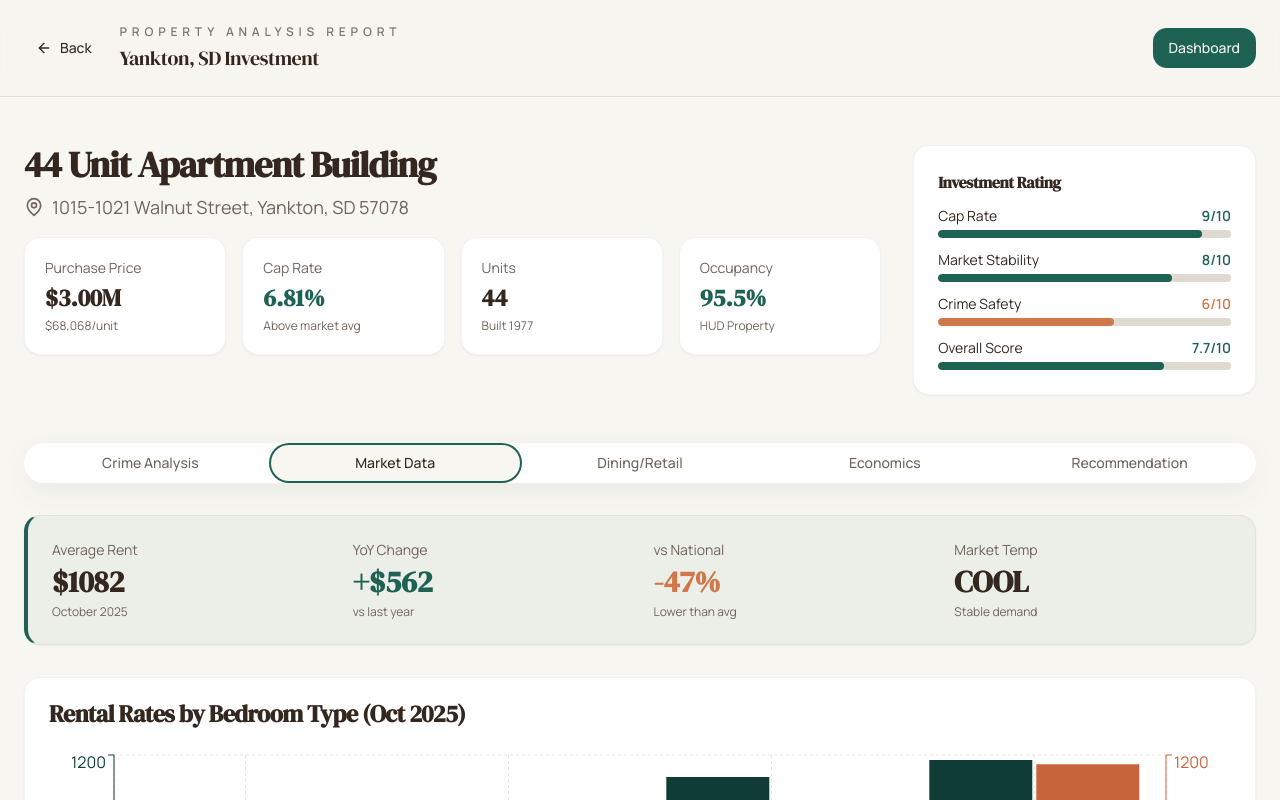
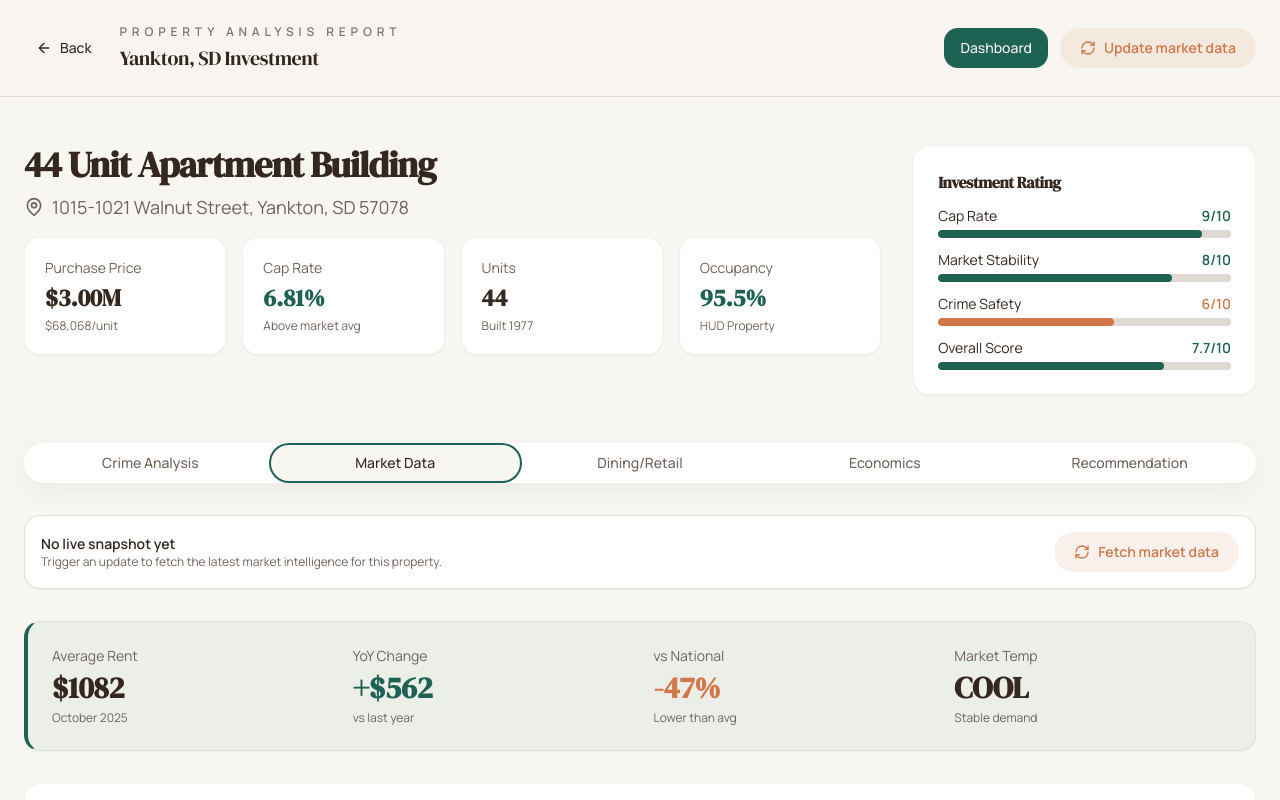
Before and after one commit to aaradhysharma/happyeverydaypropertymanagement, a Next.js app in the folder frontend/: page /properties/yankton-sd in a window 1280 px wide. Both pictures are taken after a click on the tab "Market Data". Shown: the top 800 px of the page. Built offline with nearby package versions, Linux system fonts and the light colour scheme.

Commit message:
feat: add live refresh controls to yankton report

```diff
--- a/frontend/app/properties/yankton-sd/page.tsx
+++ b/frontend/app/properties/yankton-sd/page.tsx
@@ -1,13 +1,16 @@
 "use client";
 
 import { useState } from "react";
+import { useQuery, useMutation, useQueryClient } from "@tanstack/react-query";
 import Link from "next/link";
 import { Button } from "@/components/ui/button";
 import { Card, CardContent, CardHeader, CardTitle } from "@/components/ui/card";
 import { Tabs, TabsContent, TabsList, TabsTrigger } from "@/components/ui/tabs";
+import { analyticsApi } from "@/lib/api";
 import {
   Building2, MapPin, TrendingUp, AlertTriangle, ShieldAlert,
-  UtensilsCrossed, Briefcase, Home, DollarSign, Calendar, ArrowLeft
+  UtensilsCrossed, Briefcase, Home, DollarSign, Calendar, ArrowLeft,
+  Loader2, RefreshCw
 } from "lucide-react";
 import {
   BarChart, Bar, LineChart, Line, PieChart, Pie, Cell,
@@ -124,8 +127,59 @@ const marketMetrics = {
 
 const COLORS = ["#0f3d35", "#c8643c", "#4a7c7e", "#d4976c", "#2c5f5f", "#999999"];
 
+type MarketSnapshot = {
+  fetched_at: string;
+  source: string;
+  source_url?: string;
+  listing_price?: number | null;
+  rent_estimate?: number | null;
+  price_per_sqft?: number | null;
+  confidence_score?: number | null;
+  beds?: number | null;
+  baths?: number | null;
+  square_feet?: number | null;
+  comparables?: Array<{
+    title: string;
+    url: string;
+    price?: number | null;
+    beds?: number | null;
+    baths?: number | null;
+    square_feet?: number | null;
+  }>;
+};
+
+const PROPERTY_ID = 1;
+
+const formatCurrency = (value?: number | null) =>
+  value != null ? `$${Number(value).toLocaleString()}` : "—";
+
+const formatPercent = (value?: number | null) =>
+  value != null ? `${(Number(value) * 100).toFixed(0)}%` : "—";
+
 export default function YanktonPropertyReport() {
   const [activeTab, setActiveTab] = useState("overview");
+  const queryClient = useQueryClient();
+
+  const { data: marketSnapshot, isFetching: marketSnapshotFetching } = useQuery<MarketSnapshot | null>({
+    queryKey: ["market-data", PROPERTY_ID],
+    queryFn: async () => {
+      try {
+        const response = await analyticsApi.getLatestMarketData(PROPERTY_ID);
+        return response.data as MarketSnapshot;
+      } catch {
+        return null;
+      }
+    },
+    staleTime: 1000 * 60 * 60,
+    retry: false,
+  });
+
+  const refreshMarketDataMutation = useMutation({
+    mutationFn: analyticsApi.refreshMarketData,
+    onSuccess: () => {
+      queryClient.invalidateQueries({ queryKey: ["market-data", PROPERTY_ID] });
+    },
+  });
 
   return (
     <div className="min-h-screen bg-background">
@@ -144,9 +198,23 @@ export default function YanktonPropertyReport() {
               <h1 className="text-xl font-heading text-foreground">Yankton, SD Investment</h1>
             </div>
           </div>
-          <Link href="/dashboard">
-            <Button className="button-primary">Dashboard</Button>
-          </Link>
+          <div className="flex items-center gap-3">
+            <Link href="/dashboard">
+              <Button className="button-primary">Dashboard</Button>
+            </Link>
+            <Button
+              onClick={() => refreshMarketDataMutation.mutate()}
+              disabled={refreshMarketDataMutation.isPending}
+              className="rounded-full bg-secondary/10 px-5 py-2 text-sm font-semibold text-secondary transition-colors hover:bg-secondary/20"
+            >
+              {refreshMarketDataMutation.isPending ? (
+                <Loader2 className="mr-2 h-4 w-4 animate-spin" />
+              ) : (
+                <RefreshCw className="mr-2 h-4 w-4" />
+              )}
+              {refreshMarketDataMutation.isPending ? "Updating market" : "Update market data"}
+            </Button>
+          </div>
         </div>
       </header>
 
@@ -485,6 +553,106 @@ export default function YanktonPropertyReport() {
 
           {/* Market Data Tab */}
           <TabsContent value="market" className="space-y-8">
+            {marketSnapshotFetching && (
+              <Card className="surface-card border border-border/70">
+                <CardContent className="flex items-center gap-3 p-4 text-sm text-muted-foreground">
+                  <Loader2 className="h-4 w-4 animate-spin" />
+                  Fetching live market snapshot...
+                </CardContent>
+              </Card>
+            )}
+
+            {marketSnapshot && (
+              <Card className="surface-card border border-primary/30 bg-primary/5">
+                <CardContent className="p-6">
+                  <div className="flex flex-col gap-6 md:flex-row md:items-center md:justify-between">
+                    <div>
+                      <p className="eyebrow text-secondary">Live market snapshot</p>
+                      <h3 className="text-2xl font-heading text-foreground">
+                        Updated {new Date(marketSnapshot.fetched_at).toLocaleString()}
+                      </h3>
+                      <p className="text-sm text-muted-foreground">
+                        Source: {marketSnapshot.source}
+                      </p>
+                    </div>
+                    <div className="grid gap-4 md:grid-cols-2">
+                      <div className="rounded-xl bg-background/90 p-4 shadow-sm">
+                        <p className="text-xs text-muted-foreground">Listing price</p>
+                        <p className="mt-1 text-xl font-semibold text-foreground">{formatCurrency(marketSnapshot.listing_price)}</p>
+                      </div>
+                      <div className="rounded-xl bg-background/90 p-4 shadow-sm">
+                        <p className="text-xs text-muted-foreground">Rent estimate</p>
+                        <p className="mt-1 text-xl font-semibold text-foreground">{formatCurrency(marketSnapshot.rent_estimate)}</p>
+                      </div>
+                      <div className="rounded-xl bg-background/90 p-4 shadow-sm">
+                        <p className="text-xs text-muted-foreground">Price per sqft</p>
+                        <p className="mt-1 text-xl font-semibold text-foreground">
+                          {marketSnapshot.price_per_sqft != null
+                            ? `$${Number(marketSnapshot.price_per_sqft).toFixed(0)}`
+                            : "—"}
+                        </p>
+                      </div>
+                      <div className="rounded-xl bg-background/90 p-4 shadow-sm">
+                        <p className="text-xs text-muted-foreground">Confidence score</p>
+                        <p className="mt-1 text-xl font-semibold text-foreground">
+                          {formatPercent(marketSnapshot.confidence_score)}
+                        </p>
+                      </div>
+                    </div>
+                  </div>
+                  {marketSnapshot.comparables && marketSnapshot.comparables.length > 0 && (
+                    <div className="mt-6">
+                      <p className="text-sm font-semibold text-muted-foreground mb-3">Top comparable listings</p>
+                      <div className="grid gap-4 md:grid-cols-3">
+                        {marketSnapshot.comparables.slice(0, 3).map((comp) => (
+                          <a
+                            key={comp.url}
+                            href={comp.url}
+                            target="_blank"
+                            rel="noopener noreferrer"
+                            className="rounded-2xl border border-border/60 bg-background/80 p-4 transition-all hover:border-primary/60 hover:bg-primary/5"
+                          >
+                            <p className="text-sm font-semibold text-primary">{comp.title}</p>
+                            <div className="mt-2 flex flex-wrap gap-3 text-xs text-muted-foreground">
+                              {comp.price != null && <span className="font-semibold text-foreground">{formatCurrency(comp.price)}</span>}
+                              {comp.beds != null && <span>{comp.beds} bd</span>}
+                              {comp.baths != null && <span>{comp.baths} ba</span>}
+                              {comp.square_feet != null && <span>{comp.square_feet.toLocaleString()} sqft</span>}
+                            </div>
+                          </a>
+                        ))}
+                      </div>
+                    </div>
+                  )}
+                </CardContent>
+              </Card>
+            )}
+
+            {!marketSnapshot && !marketSnapshotFetching && (
+              <Card className="surface-card border border-border/70">
+                <CardContent className="flex items-center justify-between gap-4 p-4">
+                  <div>
+                    <p className="text-sm font-semibold text-foreground">No live snapshot yet</p>
+                    <p className="text-xs text-muted-foreground">
+                      Trigger an update to fetch the latest market intelligence for this property.
+                    </p>
+                  </div>
+                  <Button
+                    onClick={() => refreshMarketDataMutation.mutate()}
+                    disabled={refreshMarketDataMutation.isPending}
+                    className="rounded-full bg-secondary/10 px-5 py-2 text-sm font-semibold text-secondary transition-colors hover:bg-secondary/20"
+                  >
+                    {refreshMarketDataMutation.isPending ? (
+                      <Loader2 className="mr-2 h-4 w-4 animate-spin" />
+                    ) : (
+                      <RefreshCw className="mr-2 h-4 w-4" />
+                    )}
+                    {refreshMarketDataMutation.isPending ? "Updating..." : "Fetch market data"}
+                  </Button>
+                </CardContent>
+              </Card>
+            )}
+
             {/* Market Overview Banner */}
             <Card className="surface-card bg-primary/5 border-l-4 border-l-primary">
               <CardContent className="p-6">
```
